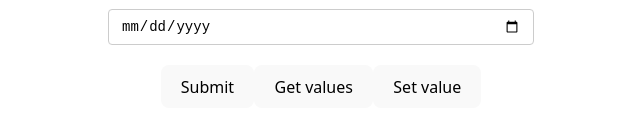
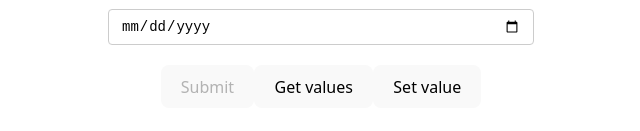
Before and after one commit to nisHanRam/react-hook-form, a React (Vite) app: page / in a window 1280 px wide. Shown: the part 967-1098 px from the top of the page, without its empty margins (319-959 px from the left). Built offline with nearby package versions, Linux system fonts and the light colour scheme.

Commit message:
Disabling Form Submission

```diff
--- a/src/components/YouTubeForm.tsx
+++ b/src/components/YouTubeForm.tsx
@@ -39,7 +39,13 @@ const YouTubeForm = () => {
     setValue,
   } = form;
 
-  const { errors, touchedFields, dirtyFields, isDirty } = formState;
+  const { errors, touchedFields, dirtyFields, isDirty, isValid } = formState;
+
+  console.log(
+    "isValid: ",
+    isValid
+  ); /* Checks whether the form state is valid or not.
+  If validation rules for all the fields is fulfilled it becomes true. */
 
   // console.log("touchedFields: ", touchedFields); // Shows the fields where user clicked, although he may not have changed the value
   // console.log("dirtyFields: ", dirtyFields); // Shows the fields whose values have changed from their previous values
@@ -100,7 +106,6 @@ const YouTubeForm = () => {
           />
           <p className="error">{errors?.username?.message}</p>
         </div>
-
         <div className="form-control">
           <label htmlFor="email">Email</label>
           <input
@@ -131,7 +136,6 @@ const YouTubeForm = () => {
           />
           <p className="error">{errors?.email?.message}</p>
         </div>
-
         <div className="form-control">
           <label htmlFor="channel">Channel</label>
           <input
@@ -148,7 +152,6 @@ const YouTubeForm = () => {
           />
           <p className="error">{errors?.channel?.message}</p>
         </div>
-
         <div className="form-control">
           <label htmlFor="twitter">Twitter</label>
           <input
@@ -161,7 +164,6 @@ const YouTubeForm = () => {
           />
           <p className="error">{errors?.social?.twitter?.message}</p>
         </div>
-
         <div className="form-control">
           <label htmlFor="facebook">Facebook</label>
           <input
@@ -174,7 +176,6 @@ const YouTubeForm = () => {
           />
           <p className="error">{errors?.social?.facebook?.message}</p>
         </div>
-
         <div className="form-control">
           <label htmlFor="primary-phone">Primary Phone Number</label>
           <input
@@ -186,7 +187,6 @@ const YouTubeForm = () => {
           />
           <p className="error">{errors?.phoneNumbers?.[0]?.message}</p>
         </div>
-
         <div className="form-control">
           <label htmlFor="secondary-phone">Secondary Phone Number</label>
           <input
@@ -198,7 +198,6 @@ const YouTubeForm = () => {
           />
           <p className="error">{errors?.phoneNumbers?.[1]?.message}</p>
         </div>
-
         <div>
           <label htmlFor="">List of phone numbers</label>
           <div>
@@ -217,7 +216,6 @@ const YouTubeForm = () => {
             </button>
           </div>
         </div>
-
         <div className="form-control">
           <label htmlFor="age">Age</label>
           <input
@@ -230,7 +228,6 @@ const YouTubeForm = () => {
           />
           <p className="error">{errors?.age?.message}</p>
         </div>
-
         <div className="form-control">
           <label htmlFor="dob">Date of birth</label>
           <input
@@ -243,8 +240,9 @@ const YouTubeForm = () => {
           />
           <p className="error">{errors?.dob?.message}</p>
         </div>
-
-        <button>Submit</button>
+        <button disabled={!isDirty || !isValid}>Submit</button>
+        {/* Disabling the submit button if user has not interacted with the form,
+        or, if the value provided for any one of the field is invalid. */}
         <button type="button" onClick={handleGetValues}>
           Get values
         </button>
```
